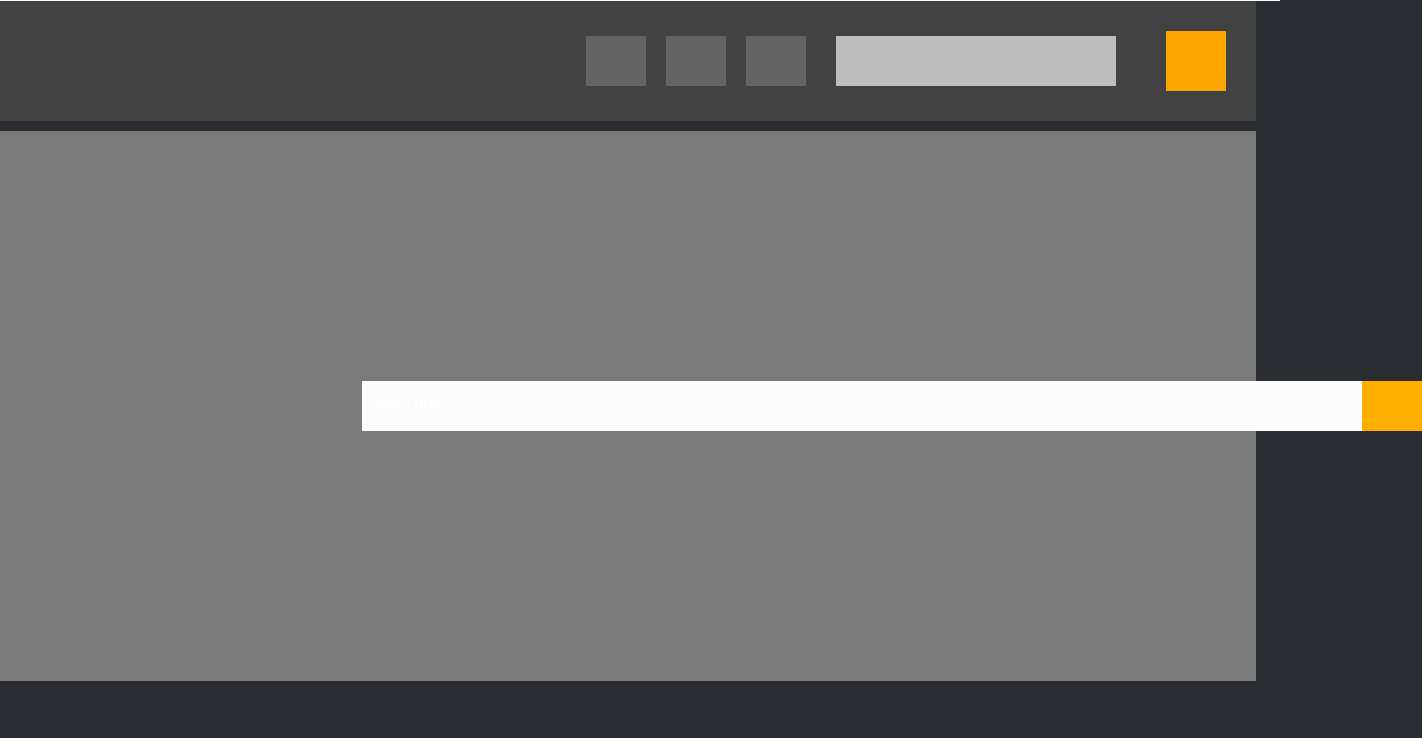
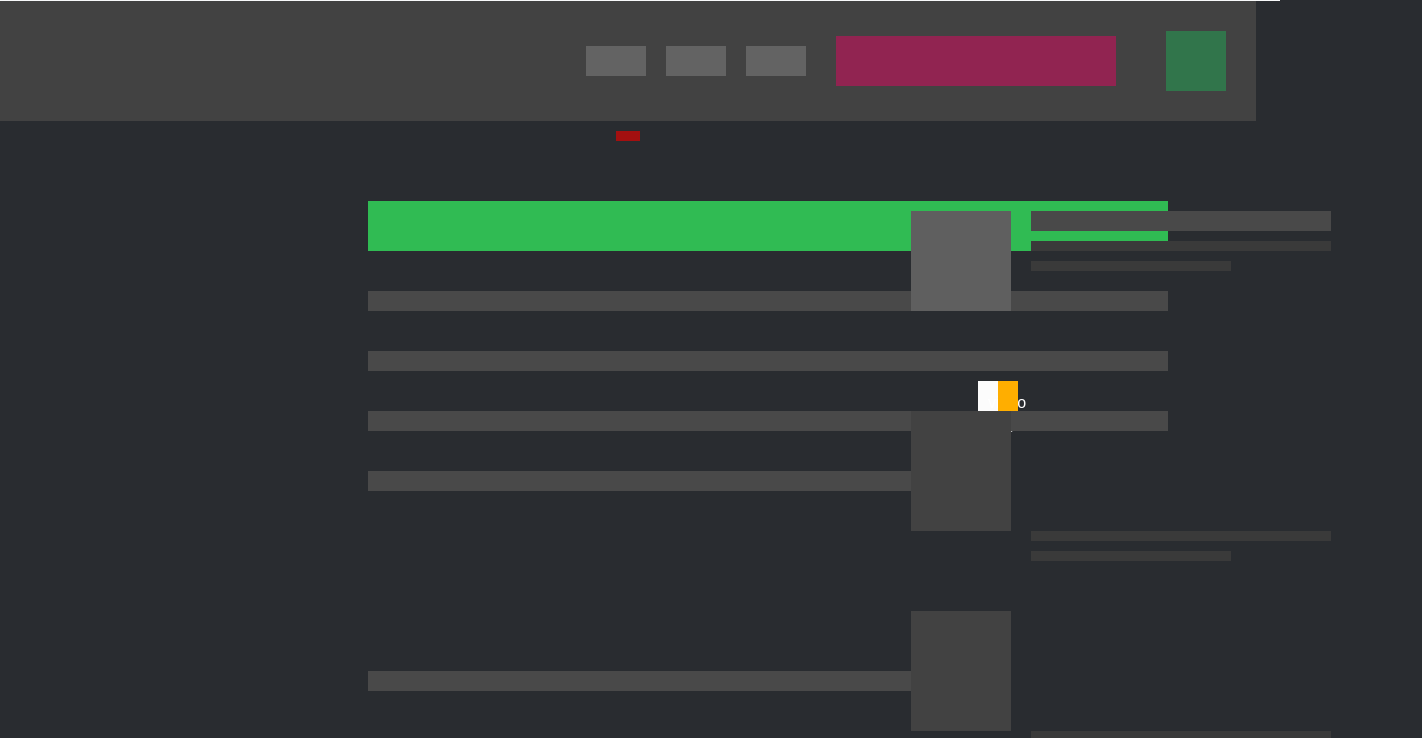
Before and after one commit to sarahrozo99-code/maquetacionguia, a plain HTML site: page pagina7.html in a window 1280 px wide. Shown: the part 71-809 px from the top of the page, 1422 px wide, since content can reach past the window. Drawn offline with nearby package versions, Linux system fonts and the light colour scheme.

Commit message:
cambie colores y formas de pagina 7

```diff
--- a/style.css
+++ b/style.css
@@ -942,10 +942,11 @@ footer {
 .justify-content-end {
     background-color: #424242;
     height: 120px;
+    justify-content: center;
 }
 
 .logo7 {
-    background-color: orange;
+    background-color: rgb(49, 117, 75);
     height: 60px;
     width: 60px;
     margin: 30px;
@@ -959,7 +960,7 @@ footer {
 }
 
 .botonNaranja7 {
-    background-color: rgb(190, 190, 190);
+    background-color: rgb(145, 36, 81);
     height: 50px;
     width: 280px;
     margin: 20px;
@@ -967,22 +968,23 @@ footer {
 
 .botonGris7 {
     background-color: rgb(99, 99, 99);
-    height: 50px;
+    height: 30px;
     width: 60px;
     margin: 10px;
+    justify-content: center
 }
 
 .botonGris7 {
     background-color: rgb(99, 99, 99);
-    height: 50px;
-    width: 60px;
+    height: px;
+    width: px;
     margin: 10px;
 }
 
 .botongrandesito7 {
-    background-color: rgb(122, 122, 122);
-    height: 550px;
-    width: 1800px;
+    background-color: rgb(163, 16, 16);
+    height: 10px;
+    width: 10px;
     margin: 10px;
 }
 
@@ -1002,13 +1004,13 @@ footer {
 
 .cuadradodeimagen7 {
     background-color: rgb(255, 196, 0);
-    height: 500px;
-    width: 450px;
+    height: px;
+    width: px;
     margin: 40px 250px 100px 50px;
 }
 
 .cuadradodeimagen27 {
-    background-color: rgb(131, 131, 131);
+    background-color: rgb(48, 187, 83);
     height: 50px;
     width: 800px;
     margin: 40px 250px 10px 50px;
```
Also changed, not shown: index.html (+1 -1 lines).
